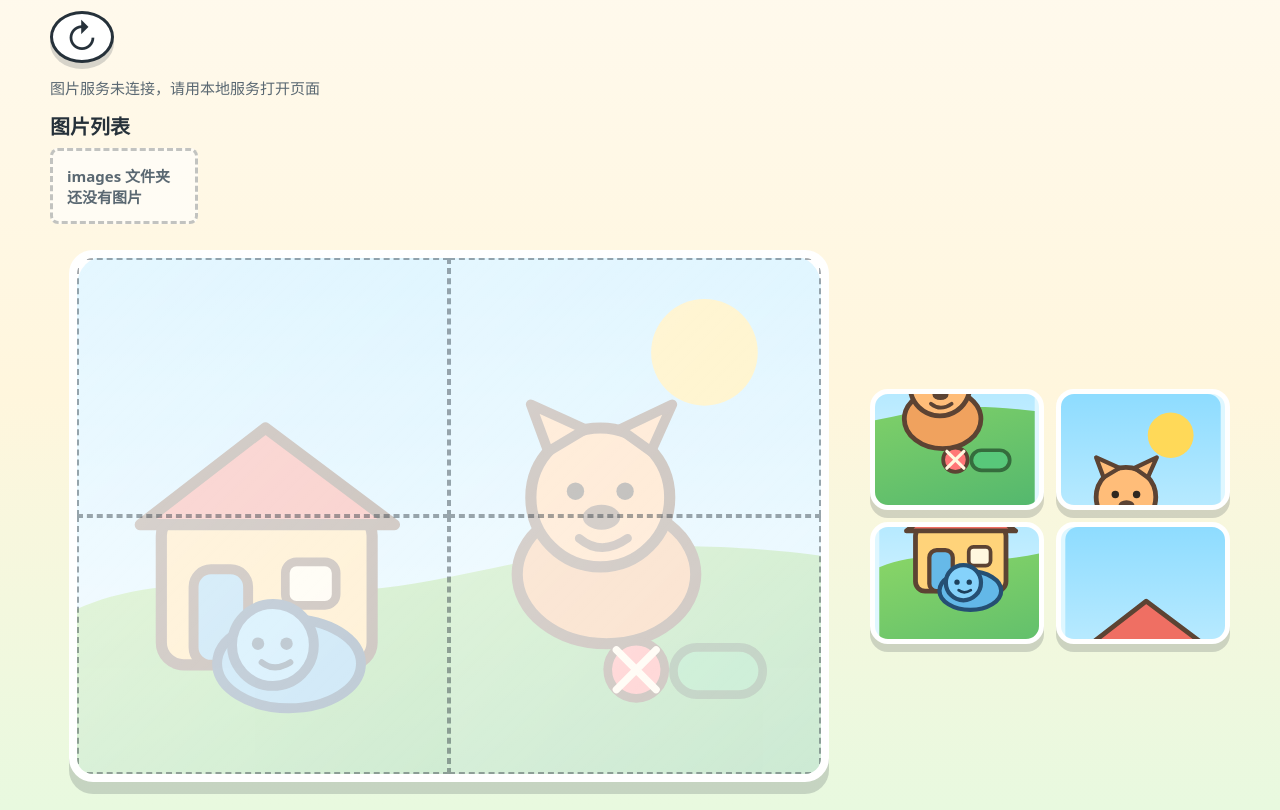
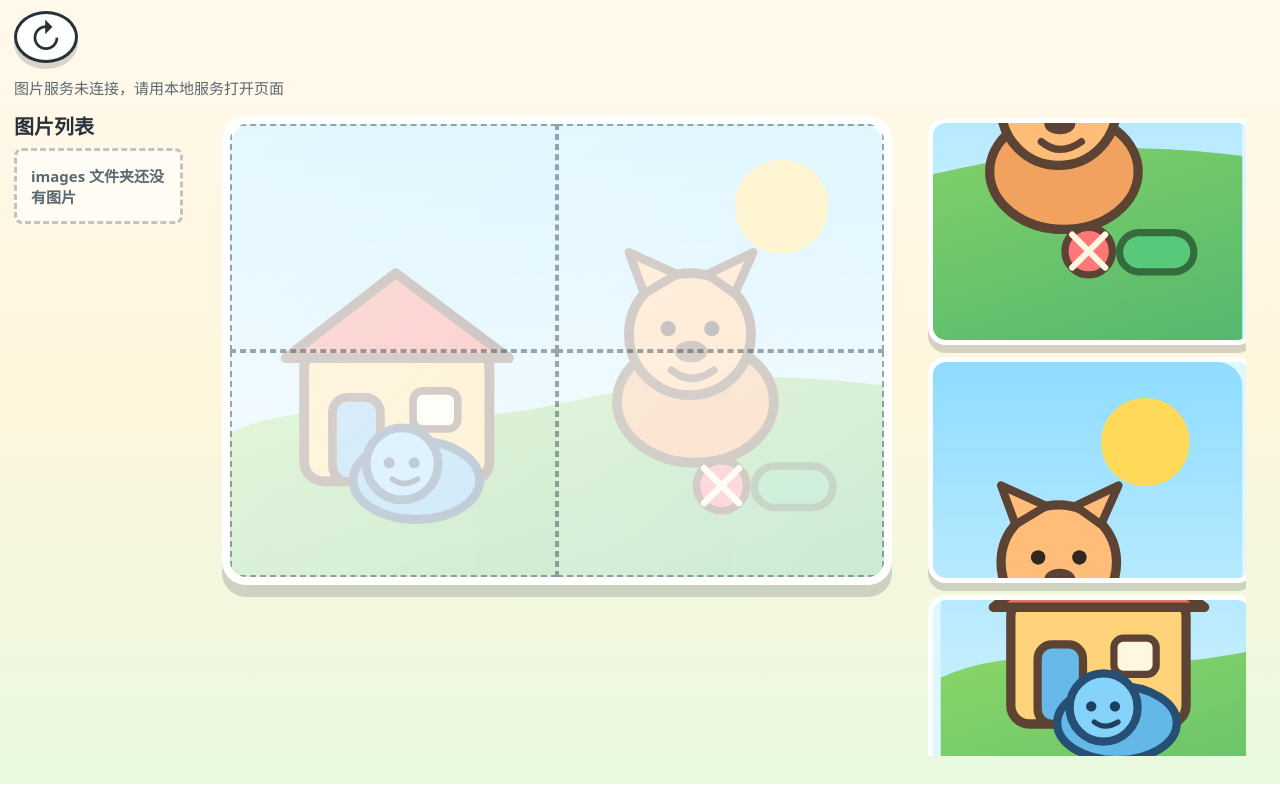
Before and after one commit to Jealee3000/jigsaw, a plain HTML site: page index.html in a window 1280 px wide. Shown: the part 95-905 px from the top of the page. After the commit the page ends 879 px from the top, so only its background shows below. Drawn offline with Linux system fonts and the light colour scheme; no server answers.

Commit message:
feat: align layout and piece sizing

```diff
--- a/game.js
+++ b/game.js
@@ -31,6 +31,7 @@
   let imageLibrary = [];
   let imageLoadToken = 0;
   let activeDrag = null;
+  let resizeObserver = null;
   const modeState = {
     guide: true,
     correction: true,
@@ -239,6 +240,26 @@
     root.style.setProperty('--tray-columns', gridSize === 4 ? 4 : gridSize);
   }
 
+  function syncLoosePieceSize() {
+    const slot = slotLayer.querySelector('.slot');
+    if (!slot) {
+      return;
+    }
+
+    const rect = slot.getBoundingClientRect();
+    if (rect.width <= 0 || rect.height <= 0) {
+      return;
+    }
+
+    const trayWidth = tray.clientWidth || rect.width;
+    const gap = 12;
+    const columns = Math.max(1, Math.floor((trayWidth + gap) / (rect.width + gap)));
+
+    root.style.setProperty('--piece-width', `${rect.width}px`);
+    root.style.setProperty('--piece-height', `${rect.height}px`);
+    root.style.setProperty('--tray-columns', columns);
+  }
+
   function parsePieceId(pieceId) {
     const [, row, col] = pieceId.match(/^piece-(\d+)-(\d+)$/) || [];
     return {
@@ -314,6 +335,8 @@
     for (const pieceId of trayPieceIds) {
       tray.appendChild(createPiece(pieceId));
     }
+
+    requestAnimationFrame(syncLoosePieceSize);
   }
 
   function getSnapThreshold(slotRect) {
@@ -772,6 +795,13 @@
   resetButton.addEventListener('click', () => resetGame());
   replayButton.addEventListener('click', () => resetGame());
 
+  if ('ResizeObserver' in window) {
+    resizeObserver = new ResizeObserver(syncLoosePieceSize);
+    resizeObserver.observe(board);
+  } else {
+    window.addEventListener('resize', syncLoosePieceSize);
+  }
+
   setPuzzleImage(currentImageUrl);
   setPuzzleRatio(600, 420);
   setGridVariables();
--- a/index.html
+++ b/index.html
@@ -44,6 +44,7 @@
       <p class="status-message" id="status-message" role="status" aria-live="polite">正在读取图片列表</p>
     </header>
 
+    <section class="game-layout">
       <section class="image-library" aria-label="图片列表">
         <div class="library-heading">
           <h2>图片列表</h2>
@@ -61,6 +62,7 @@
 
         <div class="tray" id="tray" aria-label="拼图片托盘"></div>
       </section>
+    </section>
 
     <section class="completion-overlay" id="celebration" aria-live="polite" hidden>
       <div class="completion-panel" role="dialog" aria-modal="true" aria-labelledby="completion-title">
--- a/styles.css
+++ b/styles.css
@@ -14,6 +14,8 @@
   --grid-size: 2;
   --tray-columns: 2;
   --puzzle-ratio: 600 / 420;
+  --piece-width: 160px;
+  --piece-height: 160px;
   --puzzle-image: linear-gradient(180deg, #8edcff 0%, #dff7ff 52%, #64bf68 53% 100%);
 }
 
@@ -37,12 +39,12 @@ button {
 }
 
 .game-shell {
-  width: min(1180px, calc(100% - 28px));
+  width: min(1320px, calc(100% - 28px));
   min-height: 100vh;
   margin: 0 auto;
   padding: 16px 0 28px;
   display: grid;
-  grid-template-rows: auto auto 1fr;
+  grid-template-rows: auto 1fr;
   gap: 18px;
 }
 
@@ -191,10 +193,22 @@ h1 {
   font-size: 15px;
 }
 
+.game-layout {
+  min-width: 0;
+  display: grid;
+  grid-template-columns: 190px minmax(0, 1fr);
+  align-items: start;
+  gap: 18px;
+}
+
 .image-library {
   min-width: 0;
+  position: sticky;
+  top: 12px;
+  max-height: calc(100vh - 28px);
   display: grid;
   gap: 10px;
+  overflow: hidden;
 }
 
 .library-heading {
@@ -212,11 +226,11 @@ h1 {
 .image-list {
   min-width: 0;
   display: grid;
-  grid-auto-flow: column;
-  grid-auto-columns: minmax(116px, 148px);
+  grid-template-columns: 1fr;
+  align-content: start;
   gap: 10px;
-  overflow-x: auto;
-  padding: 0 0 8px;
+  overflow-y: auto;
+  padding: 0 6px 8px 0;
   scrollbar-gutter: stable;
 }
 
@@ -288,20 +302,21 @@ h1 {
 
 .play-area {
   display: grid;
-  grid-template-columns: minmax(320px, 1fr) minmax(260px, 360px);
-  align-items: center;
-  gap: 22px;
+  grid-template-columns: minmax(440px, 1fr) minmax(230px, 350px);
+  align-items: start;
+  gap: 24px;
 }
 
 .board-wrap {
   min-width: 0;
   display: grid;
-  place-items: center;
+  justify-items: center;
+  align-items: start;
 }
 
 .board {
   position: relative;
-  width: min(100%, 760px);
+  width: min(100%, 860px);
   aspect-ratio: var(--puzzle-ratio);
   overflow: hidden;
   border: 8px solid var(--paper);
@@ -350,17 +365,23 @@ h1 {
 
 .tray {
   display: grid;
-  grid-template-columns: repeat(var(--tray-columns), minmax(0, 1fr));
-  align-content: center;
+  grid-template-columns: repeat(var(--tray-columns), var(--piece-width));
+  justify-content: center;
+  align-content: start;
   gap: 12px;
+  max-height: calc(100vh - 160px);
+  overflow: auto;
+  padding: 2px 6px 14px;
+  scrollbar-gutter: stable both-edges;
 }
 
 .piece {
   position: relative;
   display: block;
-  width: 100%;
+  width: var(--piece-width);
+  height: var(--piece-height);
   min-width: 0;
-  aspect-ratio: var(--puzzle-ratio);
+  aspect-ratio: auto;
   overflow: hidden;
   border: 5px solid var(--paper);
   border-radius: 18px;
@@ -533,9 +554,31 @@ h1 {
     justify-content: flex-start;
   }
 
+  .game-layout {
+    grid-template-columns: 1fr;
+  }
+
+  .image-library {
+    position: static;
+    max-height: none;
+  }
+
+  .image-list {
+    grid-auto-flow: column;
+    grid-auto-columns: minmax(116px, 148px);
+    grid-template-columns: none;
+    overflow-x: auto;
+    overflow-y: hidden;
+    padding: 0 0 8px;
+  }
+
   .play-area {
     grid-template-columns: 1fr;
     align-items: start;
+  }
+
+  .tray {
+    max-height: none;
   }
 }
 
```
Also changed, not shown: verify-browser.js (+39 -1 lines). Lines whose indentation alone changed are shown as unchanged.
